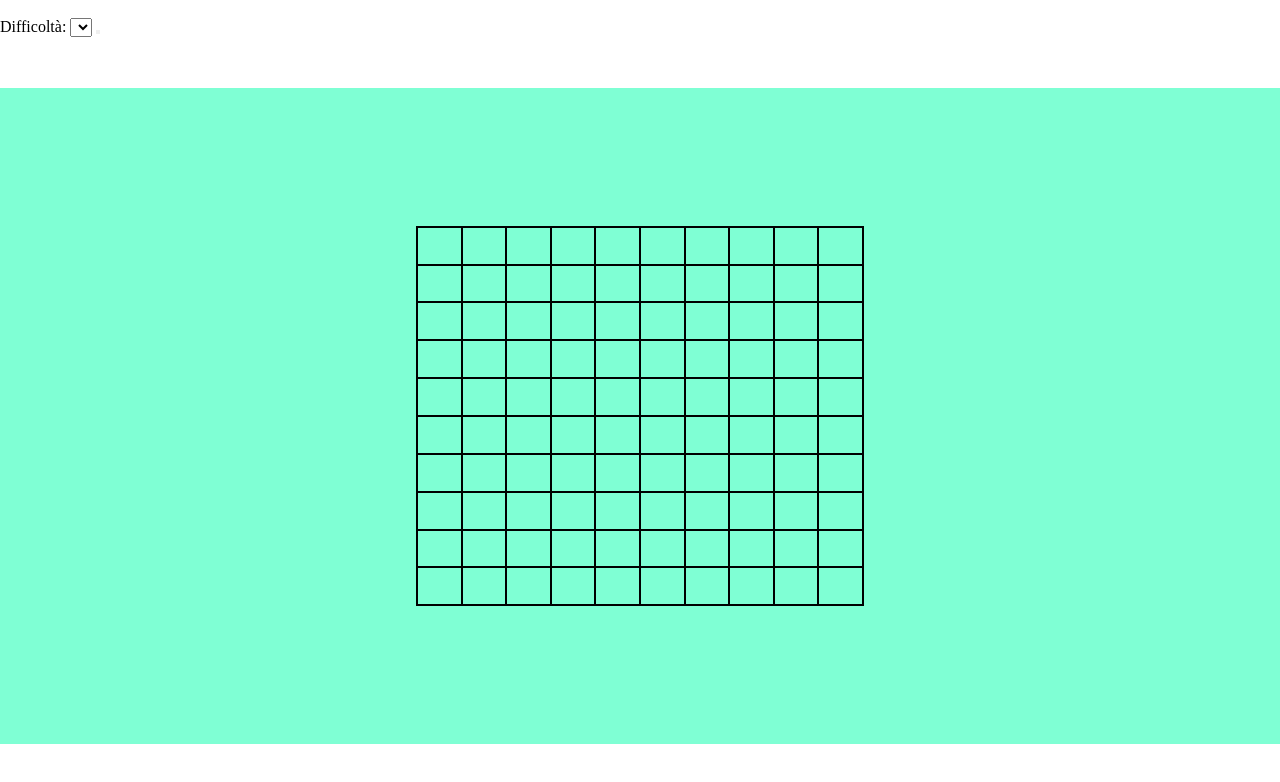
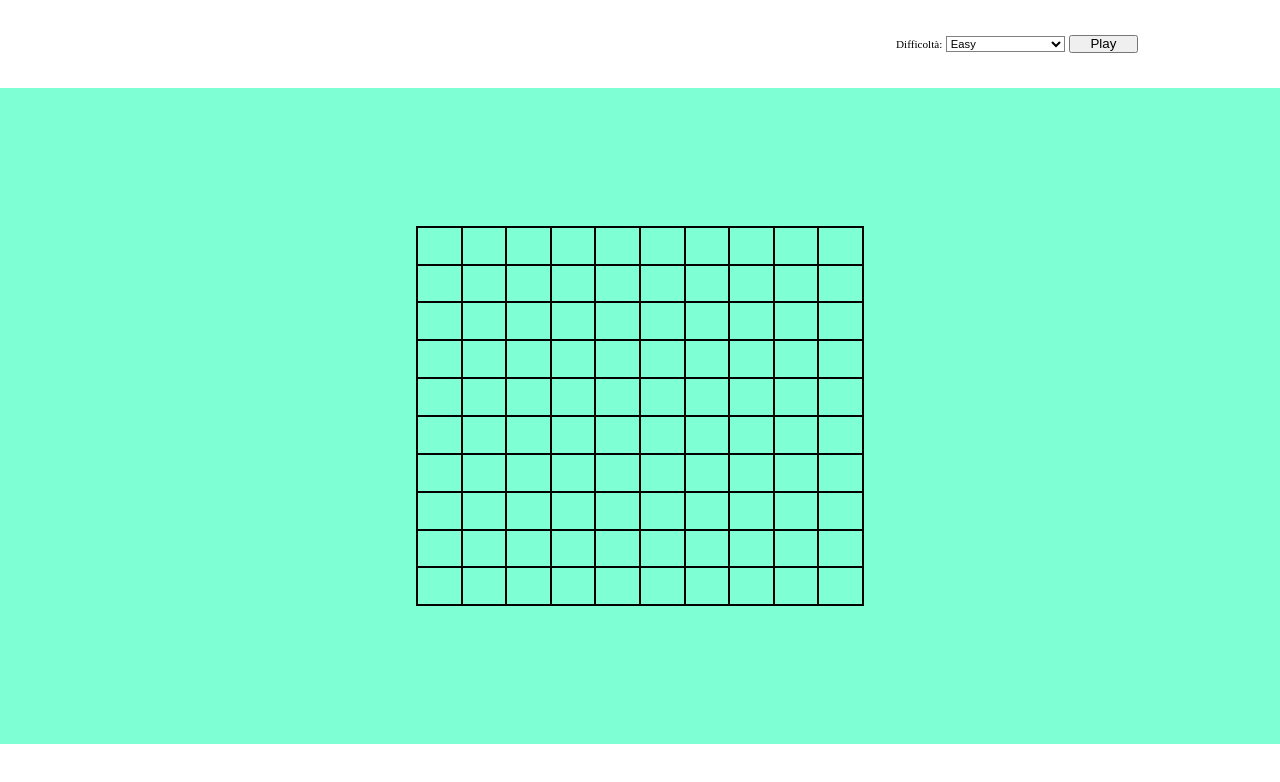
Before and after one commit to MirkoAnna/js-campominato-grid, a plain HTML site: page index.html in a window 1280 px wide. Drawn offline with Linux system fonts and the light colour scheme.

Commit message:
Sistemo header

```diff
--- a/index.html
+++ b/index.html
@@ -16,11 +16,16 @@
                 <div>
                     <img src="" alt="">
                 </div>
-                <div>
+                <div class="menu-selector">
                     <label for="">Difficolt&agrave;:
-                        <select name="" id=""></select>
+                        <select name="" id="">
+                            <option hidden>Easy</option>
+                            <option value="1">Easy</option>
+                            <option value="2">Normal</option>
+                            <option value="3">Hard</option>
+                        </select>
                     </label>
-                    <button></button>
+                    <button>Play</button>
                 </div>
             </header>
         <!-- Fine header -->
--- a/style.css
+++ b/style.css
@@ -11,8 +11,41 @@
 }
 
 .container header {
+    display: flex;
+    justify-content: space-between;
+    align-items: center;
     width: 100%;
     height: 11%;
+    background-color: white;
+}
+
+.container header .menu-selector {
+    display: flex;
+    align-items: center;
+    width: 30%;
+    height: 100%;
+
+}
+
+.container header .menu-selector button {
+    width: 18%;
+    height: 20%;
+    line-height: 20%;
+}
+
+.container header .menu-selector label {
+    display: flex;
+    align-items: center;
+    width: 45%;
+    height: 20%;
+    font-size: 70%;
+}
+
+.container header .menu-selector label select {
+    width: 100%;
+    font-size: 100%;
+    margin: 0 2%;
+    border: 1px solid gray;
     background-color: white;
 }
 
```
